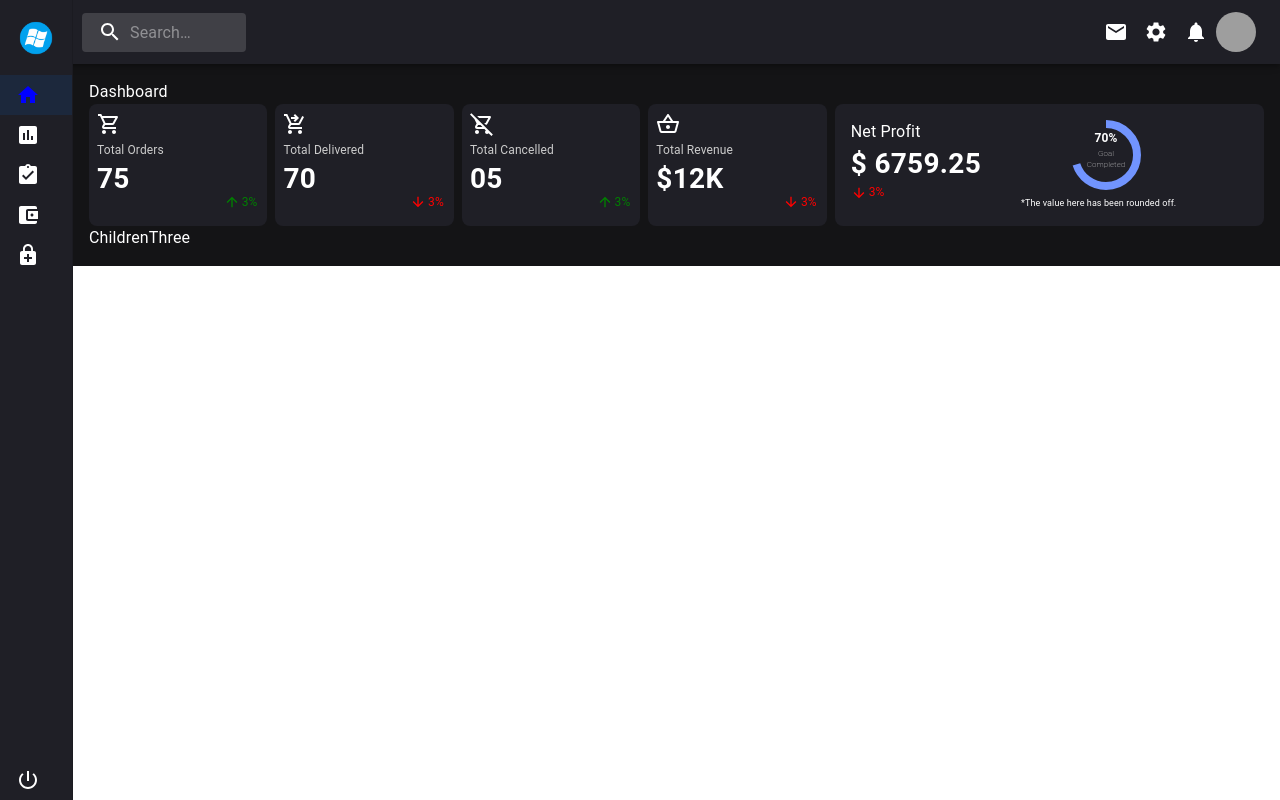
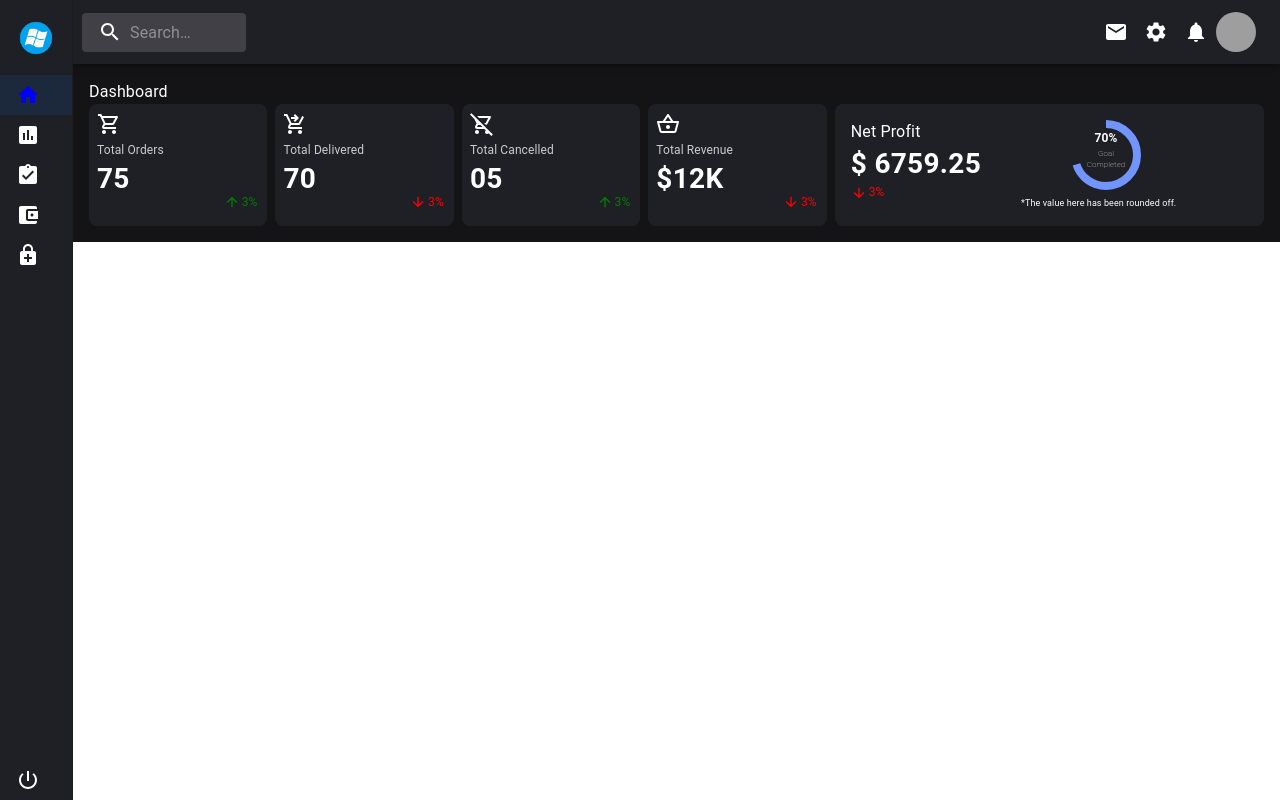
Before and after one commit to Suvarna7387/FitPeo-task, a React (Create React App) app: page / in a window 1280 px wide. Built offline with nearby package versions, Linux system fonts and the light colour scheme; grey boxes are pictures that could not be loaded.

Commit message:
third part added

```diff
--- a/src/components/ChildrenThree.js
+++ b/src/components/ChildrenThree.js
@@ -1,10 +1,34 @@
 import React from 'react'
+import { Box, useMediaQuery, useTheme } from '@mui/material';
 
 const ChildrenThree = () => {
+    const theme = useTheme();
+    const isSmallScreen = useMediaQuery(theme.breakpoints.down('sm'));
   return (
-    <div>
-      ChildrenThree
-    </div>
+    <Box sx={{ display: 'flex', flexDirection: isSmallScreen ? 'column' : 'row', width: '100%' }}>
+    {/* <Box sx={{
+      flex: isSmallScreen ? 'none' : 65,
+      display: 'flex',
+      flexWrap: 'wrap',
+      flexDirection:  'row',
+      gap: 1,
+      paddingRight: 2,
+      paddingTop:2,
+      width: isSmallScreen ? '100%' : 'auto'
+    }}>
+
+    </Box>
+    <Box sx={{
+      flex: isSmallScreen ? 'none' : 35,
+      backgroundColor: '#1f1f26',
+      padding: 2,
+      marginLeft: isSmallScreen ? 0 : 1,
+      width: isSmallScreen ? '100%' : 'auto',
+      marginTop: isSmallScreen ? 1 : 0
+    }}>
+      <Box sx={{ backgroundColor: '#1f1f26', padding: 1 }}>Right</Box>
+    </Box> */}
+  </Box>
   )
 }
 
```
